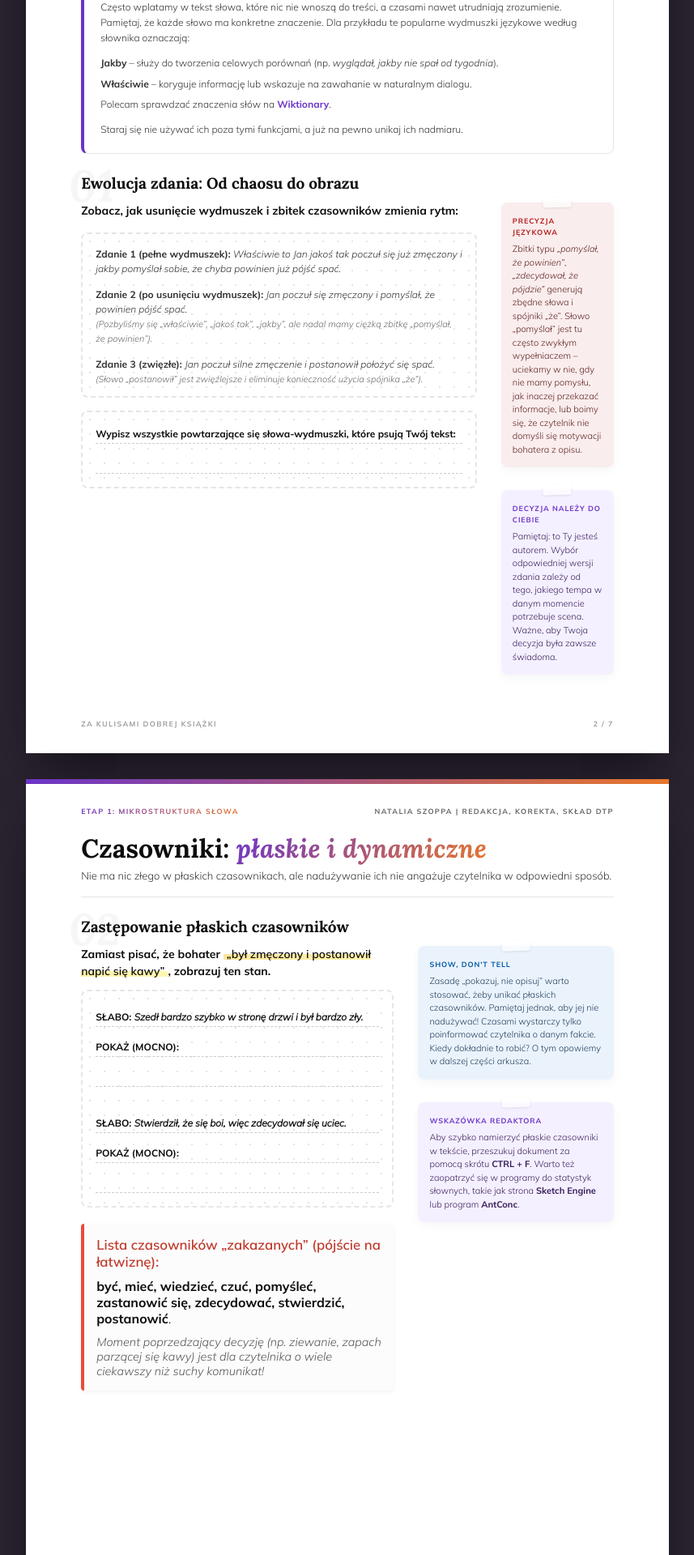
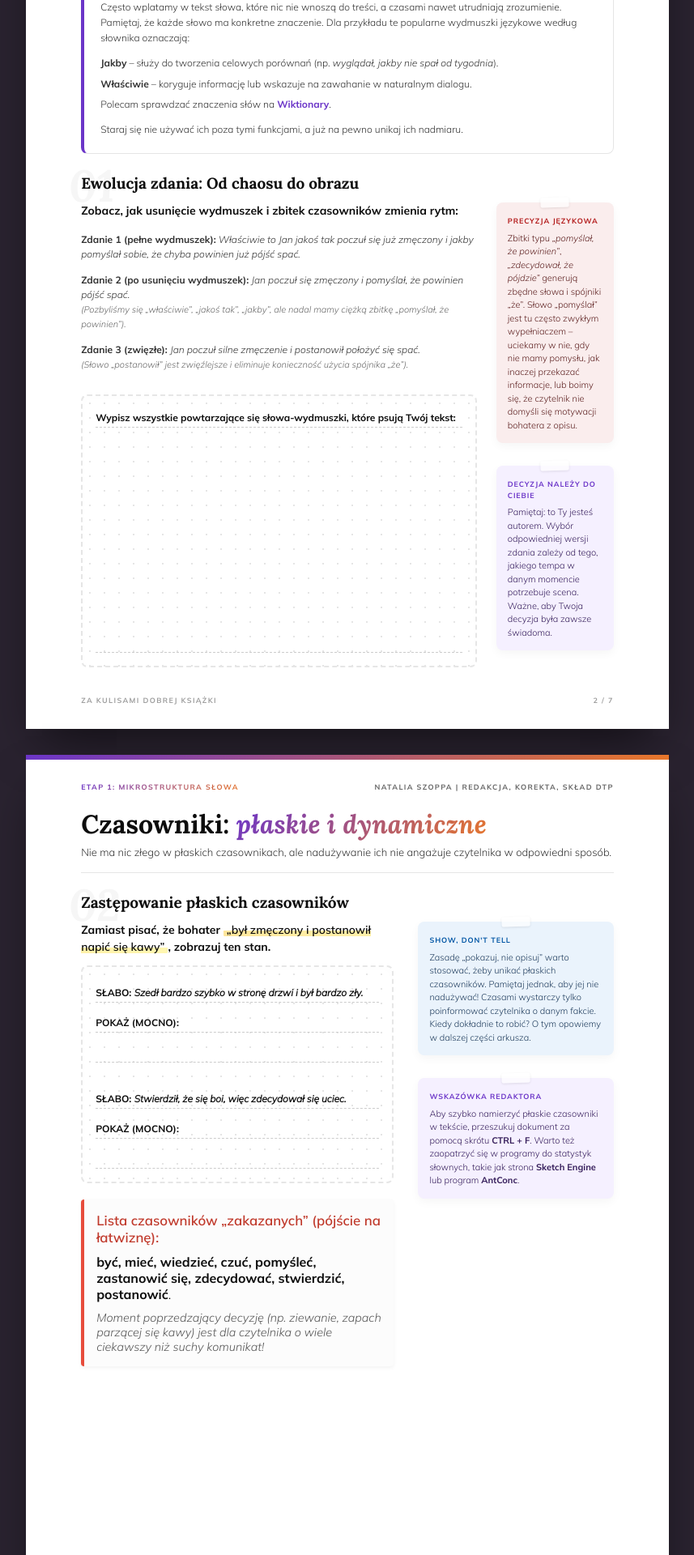
Before and after one commit to Bonnie00726/nataliaszoppa, a Jekyll site: the page gemini-code-1786537159172.html, which Jekyll copies as it is, in a window 1280 px wide. Shown: the part 1413-3333 px from the top of the page at 81% size, without its empty margins (211-1068 px from the left). Built offline with Jekyll 4.4.1, drawn with Linux system fonts in a browser that asks for light colours.

Commit message:
Update gemini-code-1786537159172.html

```diff
--- a/gemini-code-1786537159172.html
+++ b/gemini-code-1786537159172.html
@@ -157,7 +157,8 @@
 </section>
 
 <!-- STRONA 2: WSTĘP I WYDMUSZKI -->
-<section class="page">
+<!-- ZMIANA: Dodano style flex do sekcji, aby cała zawartość mogła rozciągnąć się na wysokość A4 -->
+<section class="page" style="display: flex; flex-direction: column; height: 100%; min-height: 297mm;">
   <div class="runner top"><span class="grad-type">Wprowadzenie</span><span>Natalia Szoppa | Redakcja, korekta, skład DTP</span></div>
   <div class="section-opener">
     <h2 class="section-title">Wydmuszki <em class="grad-type">językowe</em></h2>
@@ -175,14 +176,16 @@
     <p style="margin-top: 8px; margin-bottom: 0;">Staraj się nie używać ich poza tymi funkcjami, a już na pewno unikaj ich nadmiaru.</p>
   </div>
 
-  <div class="q-row">
+  <!-- ZMIANA: flex-grow: 1 pozwala q-row zająć całą resztę wolnego miejsca na dole strony -->
+  <div class="q-row" style="display: flex; gap: 24px; flex-grow: 1; align-items: stretch; margin-bottom: 16px;">
 
-    <!-- ZMIANA: Usunięto ręczne modyfikacje flex. Zostaje domyślna klasa q-main, tak jak na stronie 3. -->
-    <div class="q-main">
+    <!-- ZMIANA: flex: 1.2 (lewa jest ciut szersza), flex-direction: column pozwala rozciągnąć notatnik w pionie -->
+    <div class="q-main" style="flex: 1.2; display: flex; flex-direction: column;">
       <div class="q-header-area"><span class="qnum-bg">01</span><h3 class="qtitle">Ewolucja zdania: Od chaosu do obrazu</h3></div>
       <div class="main-question">Zobacz, jak usunięcie wydmuszek i zbitek czasowników zmienia rytm:</div>
 
-      <div class="dot-grid-box" style="margin-top: 8px; min-height: auto; padding-bottom: 12px;">
+      <!-- ZMIANA: Usunięto klasę dot-grid-box. Zwykły div zachowa czyste tło -->
+      <div style="margin-top: 8px; padding-bottom: 12px;">
         <div class="fill-list" style="margin-top: 0; font-size: 12px; line-height: 1.5; color: var(--ink-soft);">
           <p><strong>Zdanie 1 (pełne wydmuszek):</strong> <em>Właściwie to Jan jakoś tak poczuł się już zmęczony i jakby pomyślał sobie, że chyba powinien już pójść spać.</em></p>
           <p><strong>Zdanie 2 (po usunięciu wydmuszek):</strong> <em>Jan poczuł się zmęczony i pomyślał, że powinien pójść spać.</em><br>
@@ -192,16 +195,17 @@
         </div>
       </div>
 
-      <div class="dot-grid-box short" style="margin-top: 16px;">
-        <div class="fill-list" style="margin-top: 0;">
+      <!-- ZMIANA: flex-grow: 1 sprawia, że to pole rośnie aż do samego dołu -->
+      <div class="dot-grid-box" style="margin-top: 16px; flex-grow: 1; display: flex; flex-direction: column;">
+        <div class="fill-list" style="margin-top: 0; flex-grow: 1;">
           <div class="fill-row"><span class="fill-label">Wypisz wszystkie powtarzające się słowa-wydmuszki, które psują Twój tekst:</span><div class="fill-space"></div></div>
-          <div class="fill-row"><span class="fill-label" style="opacity: 0;">...</span><div class="fill-space"></div></div>
+          <div class="fill-row" style="flex-grow: 1;"><span class="fill-label" style="opacity: 0;">...</span><div class="fill-space"></div></div>
         </div>
       </div>
     </div>
 
-    <!-- ZMIANA: Usunięto ręczne modyfikacje, zostawiono czystą klasę q-sidebar -->
-    <div class="q-sidebar">
+    <!-- ZMIANA: flex: 1 sprawia, że pasek boczny jest węższy niż q-main, imitując margines -->
+    <div class="q-sidebar" style="flex: 1; display: flex; flex-direction: column; gap: 16px;">
       <div class="box box-red">
         <span class="box-title">Precyzja językowa</span>
         Zbitki typu <em>„pomyślał, że powinien”</em>, <em>„zdecydował, że pójdzie”</em> generują zbędne słowa i spójniki „że”. Słowo „pomyślał” jest tu często zwykłym wypełniaczem – uciekamy w nie, gdy nie mamy pomysłu, jak inaczej przekazać informacje, lub boimy się, że czytelnik nie domyśli się motywacji bohatera z opisu.
```
